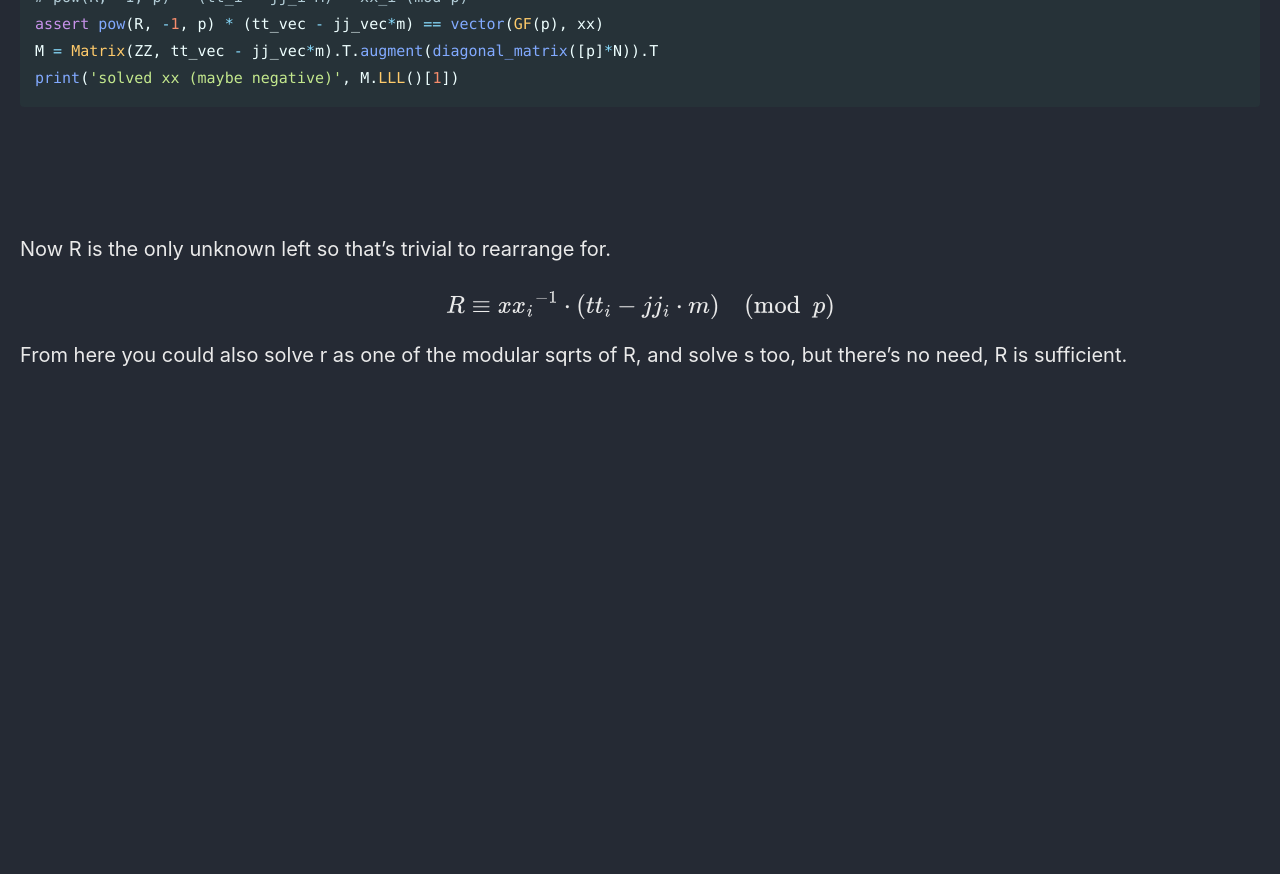
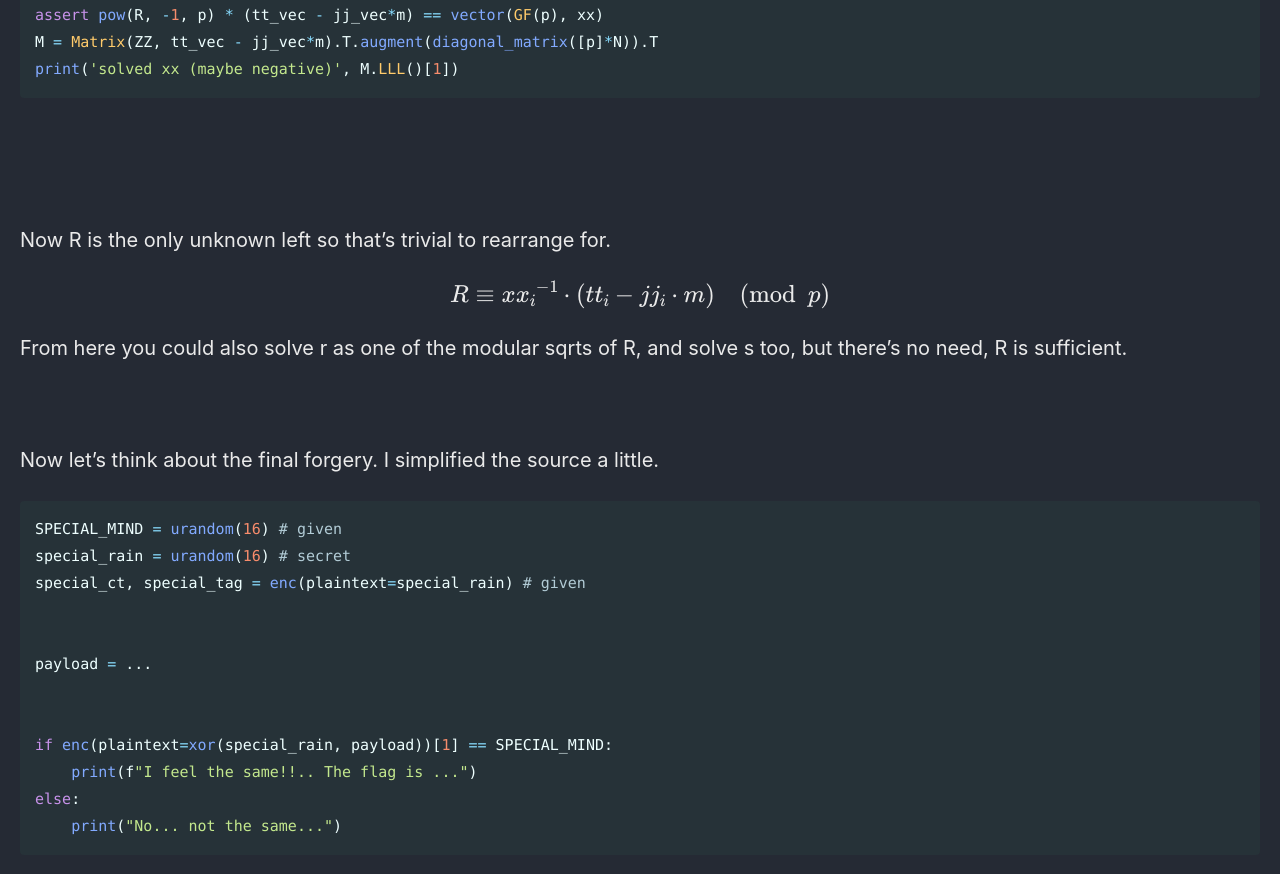
Before and after one commit to Connor-McCartney/Connor-McCartney.github.io, a Jekyll site: the page built from _pages/cryptography/other/Nostalgic-SECCONCTF14.md, in a window 1280 px wide and 900 px high, scrolled down 12539 px. Shown: the top 874 px of the window. Built offline with Jekyll 4.4.1, drawn with Linux system fonts in a browser that asks for light colours; cached includes are drawn as plain includes; before the commit the page ends 12965 px from its top, so only the background shows below that.

Commit message:
Update Nostalgic-SECCONCTF14.md

````diff
--- a/_pages/cryptography/other/Nostalgic-SECCONCTF14.md
+++ b/_pages/cryptography/other/Nostalgic-SECCONCTF14.md
@@ -531,3 +531,24 @@ Now R is the only unknown left so that's trivial to rearrange for.
 $$R \equiv {xx_i}^{-1} \cdot (tt_i - jj_i \cdot m) \pmod p$$
 
 From here you could also solve r as one of the modular sqrts of R, and solve s too, but there's no need, R is sufficient.
+
+
+
+<br>
+
+Now let's think about the final forgery. I simplified the source a little.
+
+```py
+SPECIAL_MIND = urandom(16) # given
+special_rain = urandom(16) # secret
+special_ct, special_tag = enc(plaintext=special_rain) # given
+
+
+payload = ...
+
+
+if enc(plaintext=xor(special_rain, payload))[1] == SPECIAL_MIND:
+    print(f"I feel the same!!.. The flag is ...")
+else:
+    print("No... not the same...")
+```
````
